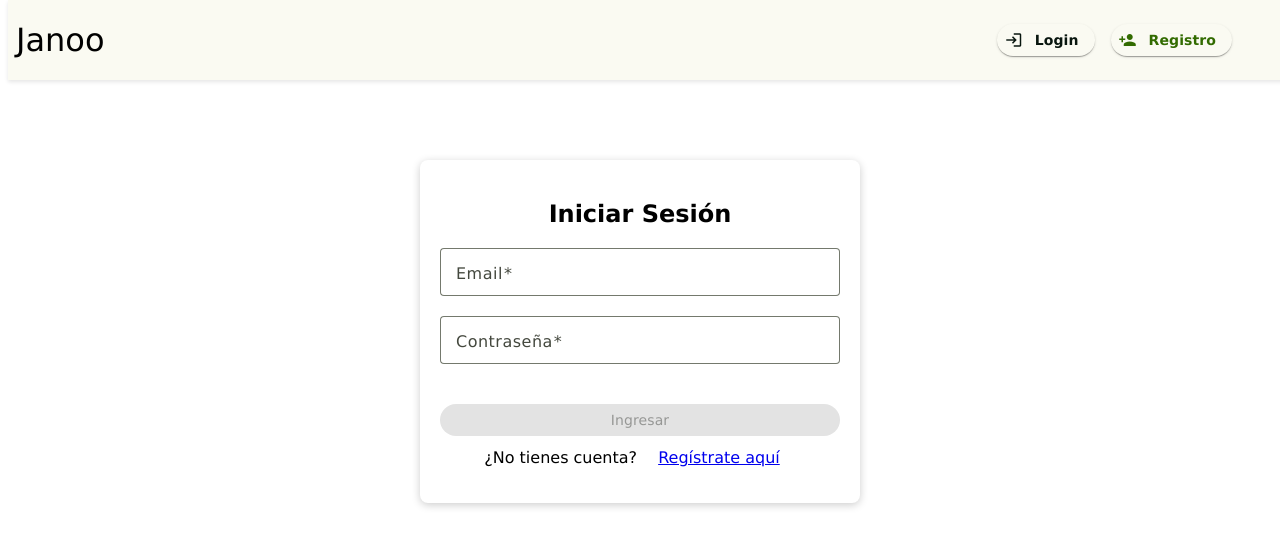
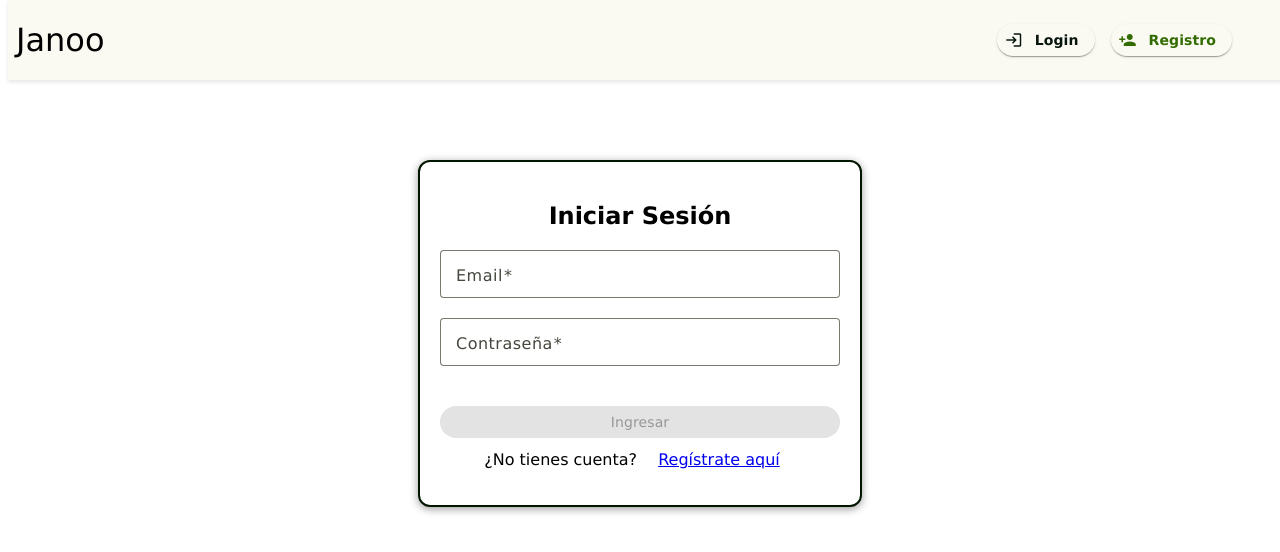
Before and after one commit to lenvigo/janoo-front-app, an Angular app: page /auth/login in a window 1280 px wide. Shown: the top 552 px of the page. Built offline with nearby package versions, Linux system fonts and the light colour scheme.

Commit message:
chore(styles):update

```diff
--- a/src/app/auth/login/login.component.scss
+++ b/src/app/auth/login/login.component.scss
@@ -2,8 +2,9 @@
   width: 400px;
   margin: 80px auto;
   padding: 20px;
-  box-shadow: 0 2px 8px rgba(0, 0, 0, 0.2);
-  border-radius: 8px;
+  box-shadow: 0 2px 8px rgba(0, 0, 0, 0.4);
+  border: 2px solid rgb(1, 22, 1);
+  border-radius: 12px;
   background: #fff;
 
   h2 {
--- a/src/app/auth/register/register.component.scss
+++ b/src/app/auth/register/register.component.scss
@@ -2,8 +2,9 @@
   width: 400px;
   margin: 80px auto;
   padding: 20px;
-  box-shadow: 0 2px 8px rgba(0, 0, 0, 0.2);
-  border-radius: 8px;
+  box-shadow: 0 2px 8px rgba(0, 0, 0, 0.4);
+  border: 2px solid rgb(1, 22, 1);
+  border-radius: 12px;
   background: #fff;
 
   h2 {
--- a/src/app/features/checkins/checkin-list/checkin-list.component.html
+++ b/src/app/features/checkins/checkin-list/checkin-list.component.html
@@ -14,7 +14,7 @@
   </div>
 
   <div class="filters-container">
-    <mat-form-field *ngIf="isAdmin || isManager">
+    <!-- <mat-form-field *ngIf="isAdmin || isManager">
       <mat-label>Filtrar por usuario</mat-label>
       <mat-select (selectionChange)="filterByUser($event.value)" aria-label="Seleccionar usuario para filtrar">
         <mat-option value="all">Todos los usuarios</mat-option>
@@ -22,7 +22,7 @@
           {{user.name}}
         </mat-option>
       </mat-select>
-    </mat-form-field>
+    </mat-form-field> -->
 
     <mat-form-field>
       <mat-label>Rango de fechas</mat-label>
--- a/src/app/features/incidents/incident-list/incident-list.component.html
+++ b/src/app/features/incidents/incident-list/incident-list.component.html
@@ -8,12 +8,12 @@
     </button>
   </div>
 
-  <mat-form-field class="search-field">
+  <!-- <mat-form-field class="search-field">
     <mat-label>Buscar incidencias</mat-label>
     <input matInput (keyup)="applyFilter($event)" placeholder="Buscar por título o descripción" #input
       aria-label="Buscar incidencias por título o descripción">
     <mat-icon matSuffix aria-hidden="true">search</mat-icon>
-  </mat-form-field>
+  </mat-form-field> -->
 
   <div class="filters-container" *ngIf="isAdmin || isManager">
     <mat-form-field>
--- a/src/app/features/vacations/vacation-list/vacation-list.component.html
+++ b/src/app/features/vacations/vacation-list/vacation-list.component.html
@@ -38,7 +38,7 @@
       </mat-select>
     </mat-form-field>
 
-    <mat-form-field *ngIf="isAdmin || isManager">
+    <!-- <mat-form-field *ngIf="isAdmin || isManager">
       <mat-label>Filtrar por usuario</mat-label>
       <mat-select (selectionChange)="filterByUser($event.value)" aria-label="Filtrar solicitudes por usuario">
         <mat-option value="all">Todos los usuarios</mat-option>
@@ -46,7 +46,7 @@
           {{user.name}}
         </mat-option>
       </mat-select>
-    </mat-form-field>
+    </mat-form-field> -->
   </div>
 
   <div class="table-container mat-elevation-z8">
```
